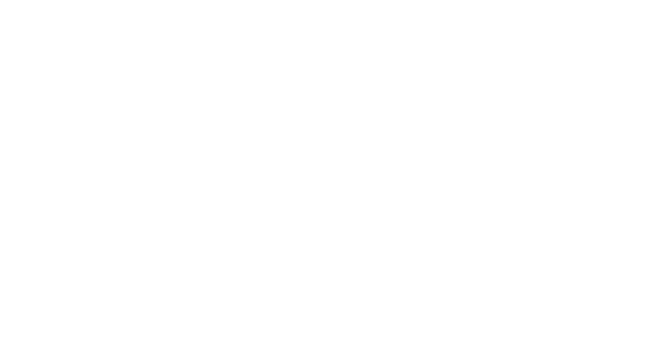
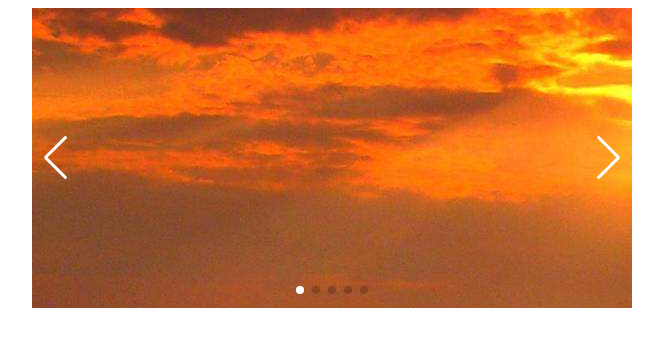
Before and after one commit to kujitomoya/SlideShow-Lesson, a plain HTML site: page index.html in a window 1280 px wide. Shown: the whole page, without its empty margins (308-971 px from the left). Drawn offline with nearby package versions, Linux system fonts and the light colour scheme.

Commit message:
[Swiperfinish]

```diff
--- a/index.html
+++ b/index.html
@@ -4,8 +4,34 @@
     <meta charset="UTF-8" />
     <link rel="stylesheet" href="https://cdn.jsdelivr.net/npm/swiper@8/swiper-bundle.min.css"/>
     <script src="https://cdn.jsdelivr.net/npm/swiper@8/swiper-bundle.min.js"></script>
-    <link rel="stylesheet" href="style.css" />    <title>Swiper導入</title>
+    <link rel="stylesheet" href="style.css" />
+    <title>Swiper導入</title>
   </head>
   <body>
+    <div class="swiper">
+      <div class="swiper-wrapper">
+        <div class="swiper-slide">
+          <img src="img/nature-1.jpg" alt="">
+        </div>
+        <div class="swiper-slide">
+          <img src="img/nature-2.jpg" alt="">
+        </div>
+        <div class="swiper-slide">
+          <img src="img/nature-3.jpg" alt="">
+        </div>
+        <div class="swiper-slide">
+          <img src="img/nature-4.jpg" alt="">
+        </div>
+        <div class="swiper-slide">
+          <img src="img/nature-5.jpg" alt="">
+        </div>
+      </div>
+      <!-- ページネーションの要素 -->
+      <div class="swiper-pagination"></div>
+      <!-- ナビゲーションボタン （前、次） -->
+      <div class="swiper-button-prev"></div>
+      <div class="swiper-button-next"></div>
+    </div>
+    <script src="script.js"></script>
   </body>
 </html>
--- a/script.js
+++ b/script.js
@@ -0,0 +1,15 @@
+const swiper = new Swiper('.swiper', {
+  //オプションの設定
+  loop: true, //最後までスライドしたら最初の画像に戻る
+
+  //ページネーション表示の設定
+  pagination: {
+    el: '.swiper-pagination', //ページネーションの要素
+  },
+
+  //ナビゲーションボタン（矢印）表示の設定
+  navigation: {
+    nextEl: '.swiper-button-next', //「次へボタン」要素の指定
+    prevEl: '.swiper-button-prev', //「前へボタン」要素の指定
+  }
+});
--- a/style.css
+++ b/style.css
@@ -0,0 +1,9 @@
+.swiper {
+  width: 600px;
+  height: 300px;
+}
+
+:root {
+  --swiper-navigation-color: #ffffff;
+  --swiper-pagination-color: #ffffff;
+}
```
